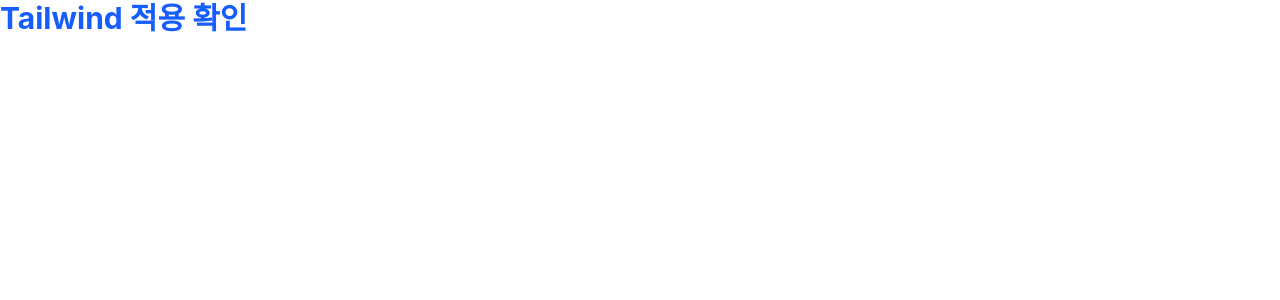
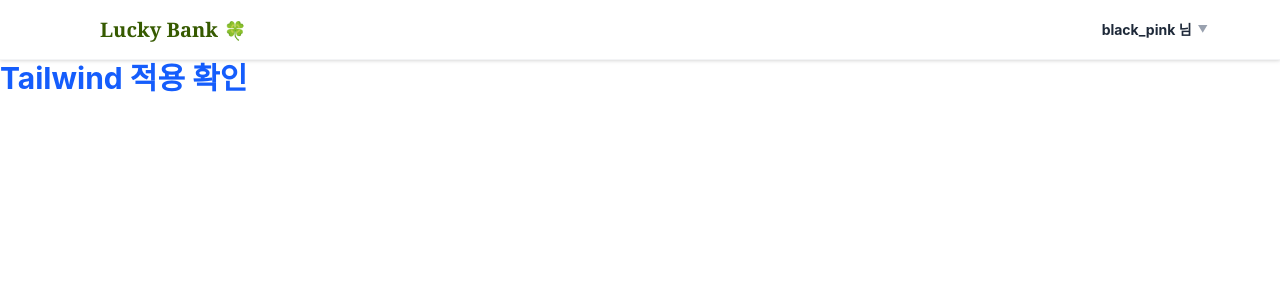
Before and after one commit to kb7-blackpink/Blackpink_AccountBook, a Vue app: page /login in a window 1280 px wide. Before the commit this address had no page. Shown: the top 300 px of the page. Built offline with nearby package versions, Linux system fonts and the light colour scheme.

Commit message:
feat: App.vue에 AppHeader 추가

```diff
--- a/src/App.vue
+++ b/src/App.vue
@@ -1,6 +1,9 @@
-<script setup></script>
+<script setup>
+import AppHeader from './components/layout/AppHeader.vue';
+</script>
 
 <template>
+  <AppHeader></AppHeader>
   <h1 class="text-3xl font-bold text-blue-600">Tailwind 적용 확인</h1>
 </template>
 
```
